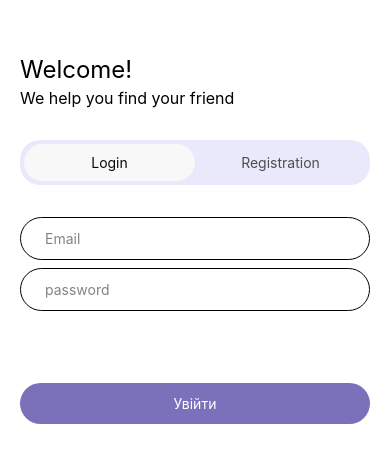
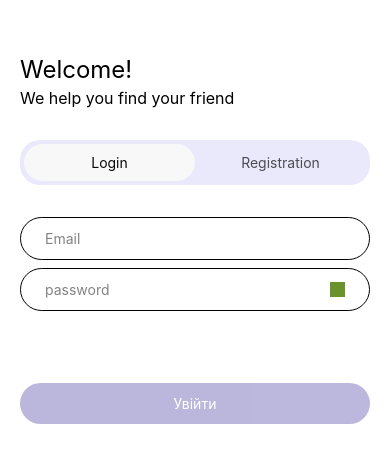
Before and after one commit to balo-max/react-native-practice, a React Native app: screen / in a window 390 px wide. Shown: the part 183-646 px from the top of the page. Built offline with nearby package versions, Linux system fonts and the light colour scheme.

Commit message:
fix keybordShow and add event from show/hide password

```diff
--- /dev/null
+++ b/src/components/AuthLayout/index.tsx
@@ -0,0 +1,27 @@
+import {
+  Keyboard,
+  KeyboardAvoidingView,
+  Platform,
+  TouchableWithoutFeedback,
+  View,
+} from 'react-native';
+import styles from '../../screen/Login/styles';
+import { ReactNode } from 'react';
+
+interface MyComponentProps {
+  children?: ReactNode;
+}
+
+export default function AuthLayout({ children }: MyComponentProps) {
+  return (
+    <KeyboardAvoidingView
+      style={[styles.container]}
+      // keyboardVerticalOffset={Platform.select({ android: 20, ios: 90 })}
+      behavior={Platform.OS === 'ios' ? 'padding' : 'height'}
+    >
+      <TouchableWithoutFeedback onPress={Keyboard.dismiss}>
+        <View style={[styles.mainWrapper]}>{children}</View>
+      </TouchableWithoutFeedback>
+    </KeyboardAvoidingView>
+  );
+}
--- a/src/screen/Login/LoginPage.tsx
+++ b/src/screen/Login/LoginPage.tsx
@@ -1,15 +1,7 @@
-import {
-  View,
-  Text,
-  TouchableOpacity,
-  TextInput,
-  KeyboardAvoidingView,
-  Platform,
-  TouchableWithoutFeedback,
-  Keyboard,
-} from 'react-native';
+import { View, Text, TouchableOpacity, TextInput } from 'react-native';
 import styles from './styles';
 import { useState } from 'react';
+import AuthLayout from '../../components/AuthLayout';
 
 interface InputProps {
   email: string;
@@ -19,6 +11,7 @@ interface InputProps {
 }
 
 export default function LoginPage() {
+  const [isPassHidden, setIsPassHidden] = useState(false);
   const [inputValues, setInputValues] = useState<InputProps>({
     email: '',
     password: '',
@@ -61,12 +54,7 @@ export default function LoginPage() {
   );
 
   return (
-    <TouchableWithoutFeedback onPress={() => Keyboard.dismiss()}>
-      <View style={styles.mainWrapper}>
-        <KeyboardAvoidingView
-          keyboardVerticalOffset={Platform.select({ android: 20, ios: 90 })}
-          behavior={Platform.OS === 'ios' ? 'padding' : 'height'}
-        >
+    <AuthLayout>
       <View style={styles.titleContainer}>
         <Text style={styles.title}>Welcome!</Text>
         <Text style={styles.welcomeText}>We help you find your friend</Text>
@@ -104,21 +92,31 @@ export default function LoginPage() {
               handleChange('password', text);
               checkValidPassword(text);
             }}
-                secureTextEntry={true}
+            secureTextEntry={isPassHidden}
+          />
+          <TouchableOpacity
+            onPress={() => {
+              setIsPassHidden(!isPassHidden);
+            }}
+            hitSlop={{ top: 15, bottom: 15, right: 15, left: 15 }}
+            style={
+              isPassHidden
+                ? styles.disablePasswordBtn
+                : styles.activePasswordBtn
+            }
           />
         </View>
-            {inputValues.errorPassword && (
-              <Text>{inputValues.errorPassword}</Text>
-            )}
+        {inputValues.errorPassword && <Text>{inputValues.errorPassword}</Text>}
       </View>
       <TouchableOpacity
         disabled={isDisabledLoginBtn}
-            style={styles.loginBtnContainer}
+        style={[
+          styles.loginBtnContainer,
+          isDisabledLoginBtn && { opacity: 0.5 },
+        ]}
       >
         <Text style={styles.loginText}>Увійти</Text>
       </TouchableOpacity>
-        </KeyboardAvoidingView>
-      </View>
-    </TouchableWithoutFeedback>
+    </AuthLayout>
   );
 }
--- a/src/screen/Login/styles.ts
+++ b/src/screen/Login/styles.ts
@@ -1,6 +1,9 @@
 import { Platform, StyleSheet } from 'react-native';
 
 export default StyleSheet.create({
+  container: {
+    flex: 1,
+  },
   mainWrapper: {
     margin: 20,
     flex: 1,
@@ -54,6 +57,19 @@ export default StyleSheet.create({
       ios: 14,
       default: 12,
     }),
+    flexDirection: 'row',
+    justifyContent: 'space-between',
+    alignItems: 'center',
+  },
+  activePasswordBtn: {
+    height: 15,
+    width: 15,
+    backgroundColor: '#6a932d',
+  },
+  disablePasswordBtn: {
+    height: 15,
+    width: 15,
+    backgroundColor: '#7a5143',
   },
   formContainer: {
     marginTop: 28,
```
Lines whose indentation alone changed are shown as unchanged.
